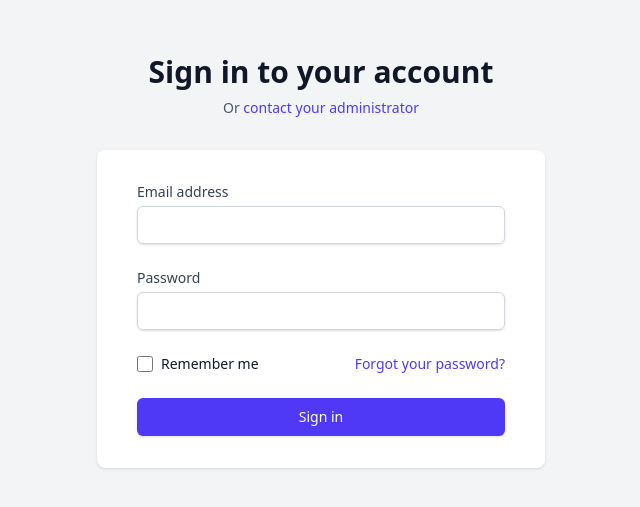
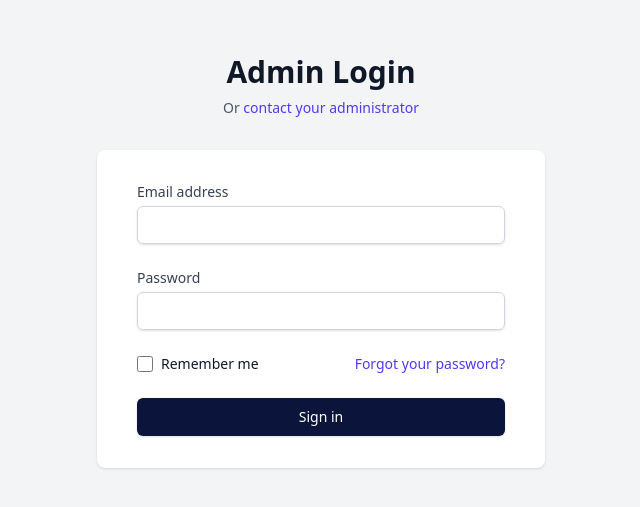
Before and after one commit to Tres-cyber/Trabahanap-Admin, a React (Vite) app in the folder packages/frontend/: page /login in a window 1280 px wide. Shown: the part 151-658 px from the top of the page, without its empty margins (319-959 px from the left). Built offline with nearby package versions, Linux system fonts and the light colour scheme.

Commit message:
Modified Login Form

```diff
--- a/packages/frontend/src/pages/login/LoginPage.tsx
+++ b/packages/frontend/src/pages/login/LoginPage.tsx
@@ -14,7 +14,7 @@ export const LoginPage = () => {
     <div className="min-h-screen bg-gray-100 flex flex-col justify-center py-12 sm:px-6 lg:px-8">
       <div className="sm:mx-auto sm:w-full sm:max-w-md">
         <h2 className="mt-6 text-center text-3xl font-extrabold text-gray-900">
-          Sign in to your account
+          Admin Login
         </h2>
         <p className="mt-2 text-center text-sm text-gray-600">
           Or{' '}
@@ -86,7 +86,8 @@ export const LoginPage = () => {
             <div>
               <button
                 type="submit"
-                className="w-full flex justify-center py-2 px-4 border border-transparent rounded-md shadow-sm text-sm font-medium text-white bg-indigo-600 hover:bg-indigo-700 focus:outline-none focus:ring-2 focus:ring-offset-2 focus:ring-indigo-500"
+                className="w-full flex justify-center py-2 px-4 border border-transparent rounded-md shadow-sm text-sm font-medium text-white"
+                style={{ backgroundColor: '#0B153C' }}
               >
                 Sign in
               </button>
```
